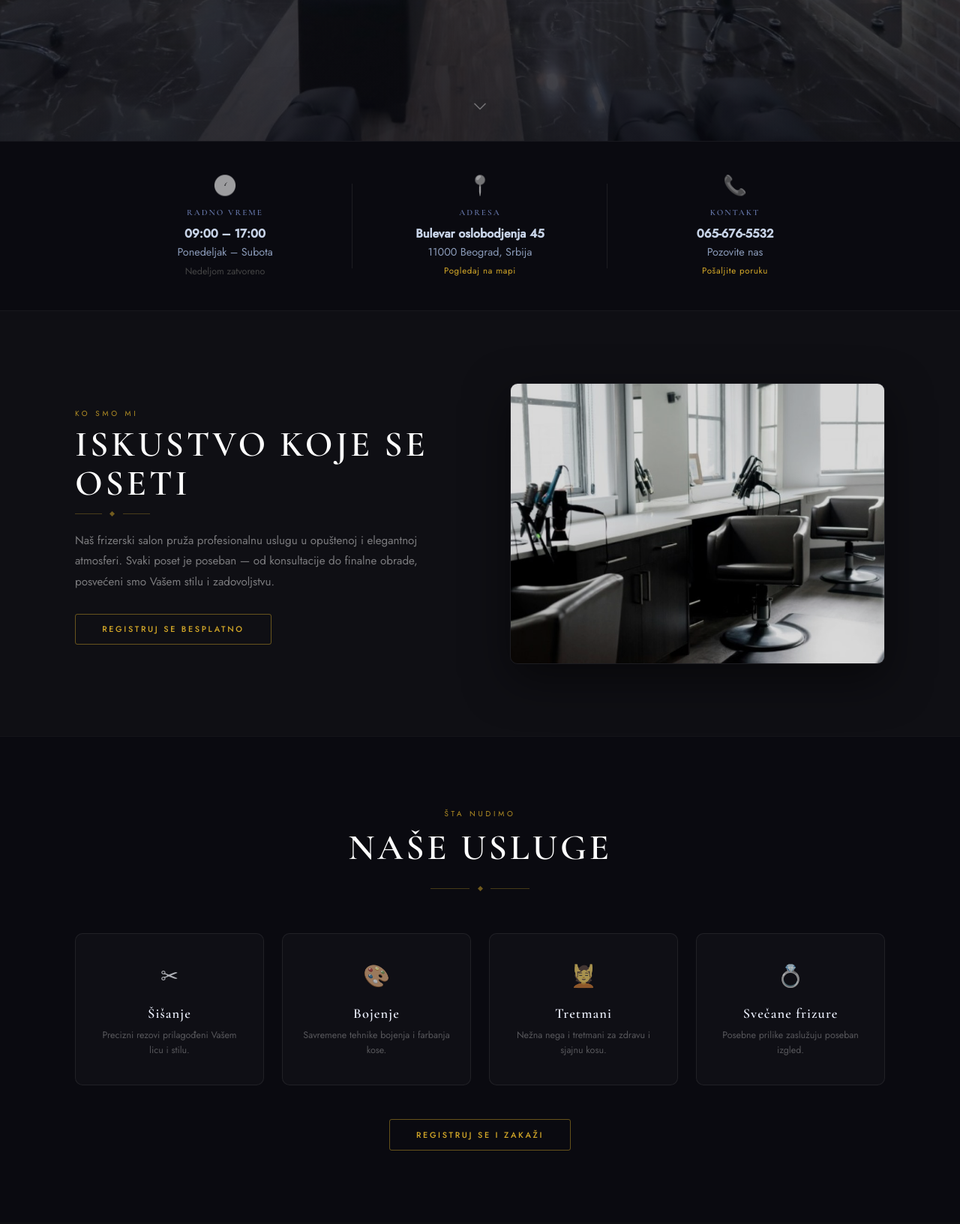
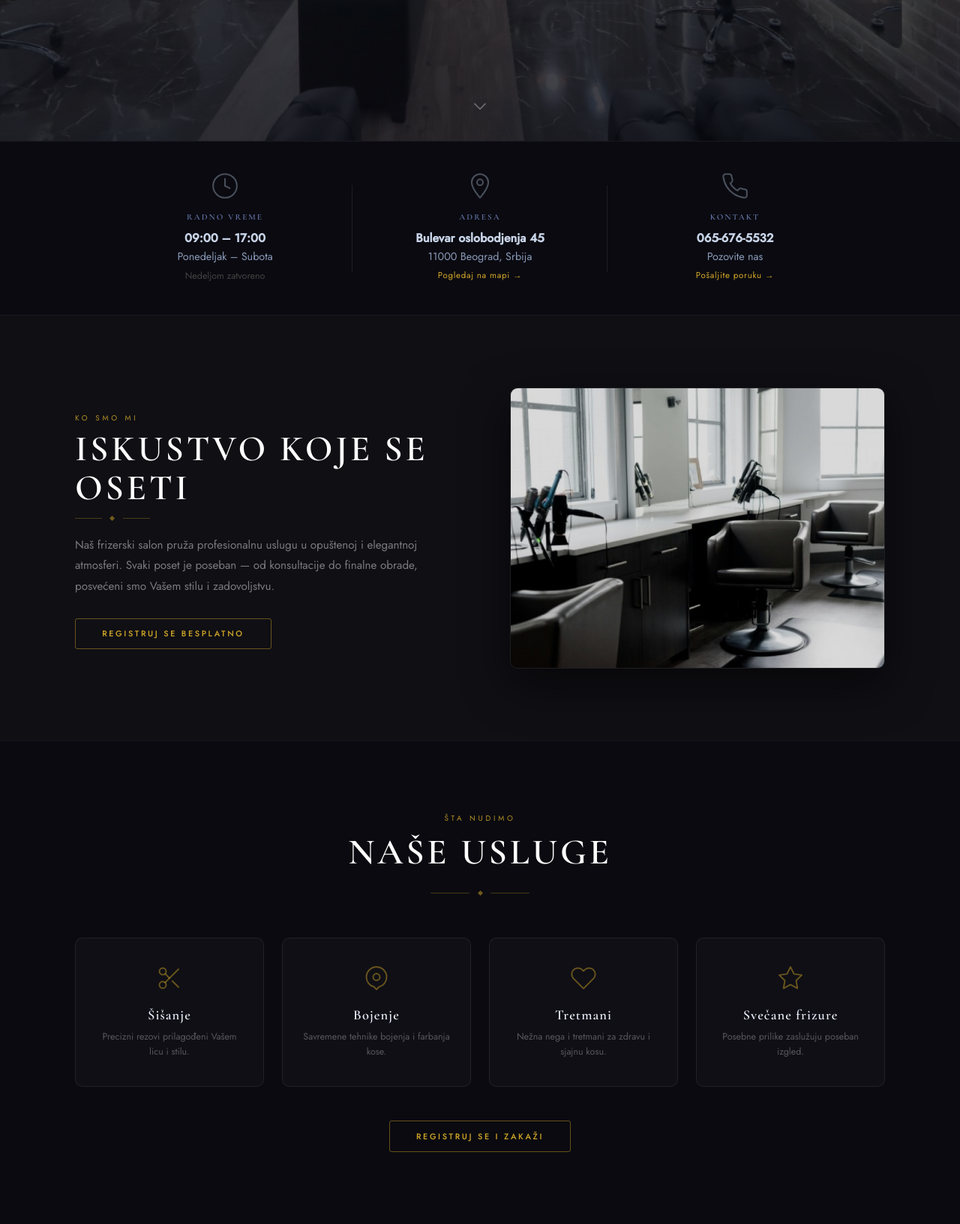
Before and after one commit to jelickatarina/FrizerskiSalonPHP, a PHP site: page / in a window 1280 px wide. Shown: the part 612-2245 px from the top of the page at 75% size. Before the commit the page ends 2147 px from the top, so only its background shows below. Run offline with PHP 8.4, Linux system fonts and the light colour scheme.

Commit message:
Zameni emoji ikonice sa SVG ikonama na početnoj strani
- Info traka: SVG ikone za radno vreme, adresu i telefon
- Usluge: SVG ikone za šišanje, bojenje, tretmane, svečane frizure
- Dodat .info-svg-icon i .home-srv-svg u CSS

https://claude.ai/code/session_01Bm6p7T7mmK9Q4m5FtWhWXi

```diff
--- a/index.php
+++ b/index.php
@@ -47,25 +47,37 @@
 <!-- Info traka -->
 <div class="info-section" id="info">
     <div class="info-card">
-        <div class="info-icon">🕐</div>
+        <div class="info-svg-icon">
+            <svg viewBox="0 0 24 24" fill="none" stroke="currentColor" stroke-width="1.3" stroke-linecap="round" stroke-linejoin="round">
+                <circle cx="12" cy="12" r="10"/><polyline points="12 6 12 12 16 14"/>
+            </svg>
+        </div>
         <h3>Radno vreme</h3>
         <p class="info-highlight">09:00 – 17:00</p>
         <p>Ponedeljak – Subota</p>
         <p class="info-closed">Nedeljom zatvoreno</p>
     </div>
     <div class="info-card">
-        <div class="info-icon">📍</div>
+        <div class="info-svg-icon">
+            <svg viewBox="0 0 24 24" fill="none" stroke="currentColor" stroke-width="1.3" stroke-linecap="round" stroke-linejoin="round">
+                <path d="M12 2C8.13 2 5 5.13 5 9c0 5.25 7 13 7 13s7-7.75 7-13c0-3.87-3.13-7-7-7z"/><circle cx="12" cy="9" r="2.5"/>
+            </svg>
+        </div>
         <h3>Adresa</h3>
         <p class="info-highlight">Bulevar oslobodjenja 45</p>
         <p>11000 Beograd, Srbija</p>
-        <p><a href="kontakt.php" class="info-link">Pogledaj na mapi</a></p>
+        <p><a href="kontakt.php" class="info-link">Pogledaj na mapi →</a></p>
     </div>
     <div class="info-card">
-        <div class="info-icon">📞</div>
+        <div class="info-svg-icon">
+            <svg viewBox="0 0 24 24" fill="none" stroke="currentColor" stroke-width="1.3" stroke-linecap="round" stroke-linejoin="round">
+                <path d="M22 16.92v3a2 2 0 01-2.18 2 19.79 19.79 0 01-8.63-3.07 19.5 19.5 0 01-6-6 19.79 19.79 0 01-3.07-8.67A2 2 0 014.11 2h3a2 2 0 012 1.72c.127.96.361 1.903.7 2.81a2 2 0 01-.45 2.11L8.09 9.91a16 16 0 006 6l1.27-1.27a2 2 0 012.11-.45c.907.339 1.85.573 2.81.7A2 2 0 0122 16.92z"/>
+            </svg>
+        </div>
         <h3>Kontakt</h3>
         <p class="info-highlight">065-676-5532</p>
         <p>Pozovite nas</p>
-        <p><a href="kontakt.php" class="info-link">Pošaljite poruku</a></p>
+        <p><a href="kontakt.php" class="info-link">Pošaljite poruku →</a></p>
     </div>
 </div>
 
@@ -109,22 +121,42 @@
         </div>
         <div class="home-services-grid">
             <div class="home-srv-card">
-                <div class="home-srv-icon">✂</div>
+                <div class="home-srv-svg">
+                    <svg viewBox="0 0 24 24" fill="none" stroke="currentColor" stroke-width="1.3" stroke-linecap="round" stroke-linejoin="round">
+                        <circle cx="6" cy="6" r="3"/><circle cx="6" cy="18" r="3"/>
+                        <line x1="20" y1="4" x2="8.12" y2="15.88"/>
+                        <line x1="14.47" y1="14.48" x2="20" y2="20"/>
+                        <line x1="8.12" y1="8.12" x2="12" y2="12"/>
+                    </svg>
+                </div>
                 <h3>Šišanje</h3>
                 <p>Precizni rezovi prilagođeni Vašem licu i stilu.</p>
             </div>
             <div class="home-srv-card">
-                <div class="home-srv-icon">🎨</div>
+                <div class="home-srv-svg">
+                    <svg viewBox="0 0 24 24" fill="none" stroke="currentColor" stroke-width="1.3" stroke-linecap="round" stroke-linejoin="round">
+                        <path d="M12 2a9 9 0 00-9 9c0 4.17 2.84 7.67 6.69 8.69L12 22l2.31-2.31C18.16 18.67 21 15.17 21 11a9 9 0 00-9-9z"/>
+                        <path d="M12 8c-1.66 0-3 1.34-3 3s1.34 3 3 3 3-1.34 3-3-1.34-3-3-3z"/>
+                    </svg>
+                </div>
                 <h3>Bojenje</h3>
                 <p>Savremene tehnike bojenja i farbanja kose.</p>
             </div>
             <div class="home-srv-card">
-                <div class="home-srv-icon">💆</div>
+                <div class="home-srv-svg">
+                    <svg viewBox="0 0 24 24" fill="none" stroke="currentColor" stroke-width="1.3" stroke-linecap="round" stroke-linejoin="round">
+                        <path d="M20.84 4.61a5.5 5.5 0 00-7.78 0L12 5.67l-1.06-1.06a5.5 5.5 0 00-7.78 7.78l1.06 1.06L12 21.23l7.78-7.78 1.06-1.06a5.5 5.5 0 000-7.78z"/>
+                    </svg>
+                </div>
                 <h3>Tretmani</h3>
                 <p>Nežna nega i tretmani za zdravu i sjajnu kosu.</p>
             </div>
             <div class="home-srv-card">
-                <div class="home-srv-icon">💍</div>
+                <div class="home-srv-svg">
+                    <svg viewBox="0 0 24 24" fill="none" stroke="currentColor" stroke-width="1.3" stroke-linecap="round" stroke-linejoin="round">
+                        <polygon points="12 2 15.09 8.26 22 9.27 17 14.14 18.18 21.02 12 17.77 5.82 21.02 7 14.14 2 9.27 8.91 8.26 12 2"/>
+                    </svg>
+                </div>
                 <h3>Svečane frizure</h3>
                 <p>Posebne prilike zaslužuju poseban izgled.</p>
             </div>
--- a/mojstil.css
+++ b/mojstil.css
@@ -304,6 +304,14 @@ body.index-page {
     filter: grayscale(1) brightness(1.8);
 }
 
+.info-svg-icon {
+    width: 38px;
+    height: 38px;
+    margin: 0 auto 1rem;
+    color: rgba(168,184,204,0.4);
+}
+.info-svg-icon svg { width: 100%; height: 100%; }
+
 .info-card h3 {
     font-family: 'Cormorant Garamond', Georgia, serif;
     font-size: 0.7rem;
@@ -461,6 +469,14 @@ body.index-page {
     opacity: 0.7;
     filter: grayscale(0.4);
 }
+
+.home-srv-svg {
+    width: 36px;
+    height: 36px;
+    margin: 0 auto 1.2rem;
+    color: rgba(212,168,40,0.45);
+}
+.home-srv-svg svg { width: 100%; height: 100%; }
 
 .home-srv-card h3 {
     font-family: 'Cormorant Garamond', Georgia, serif;
```
